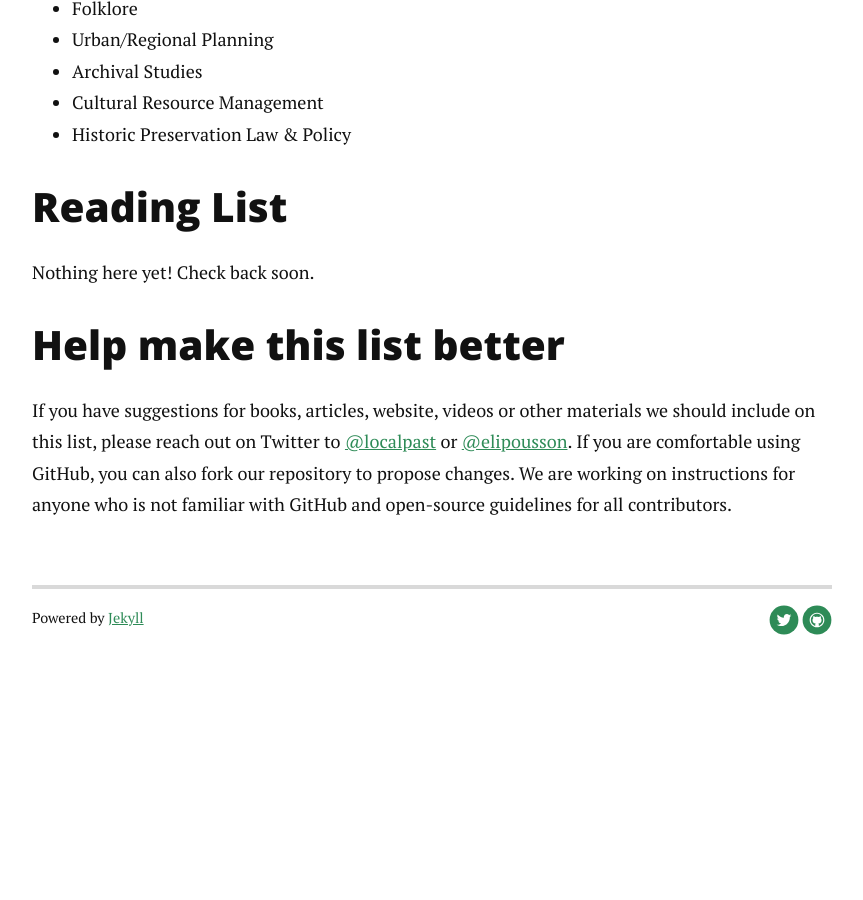
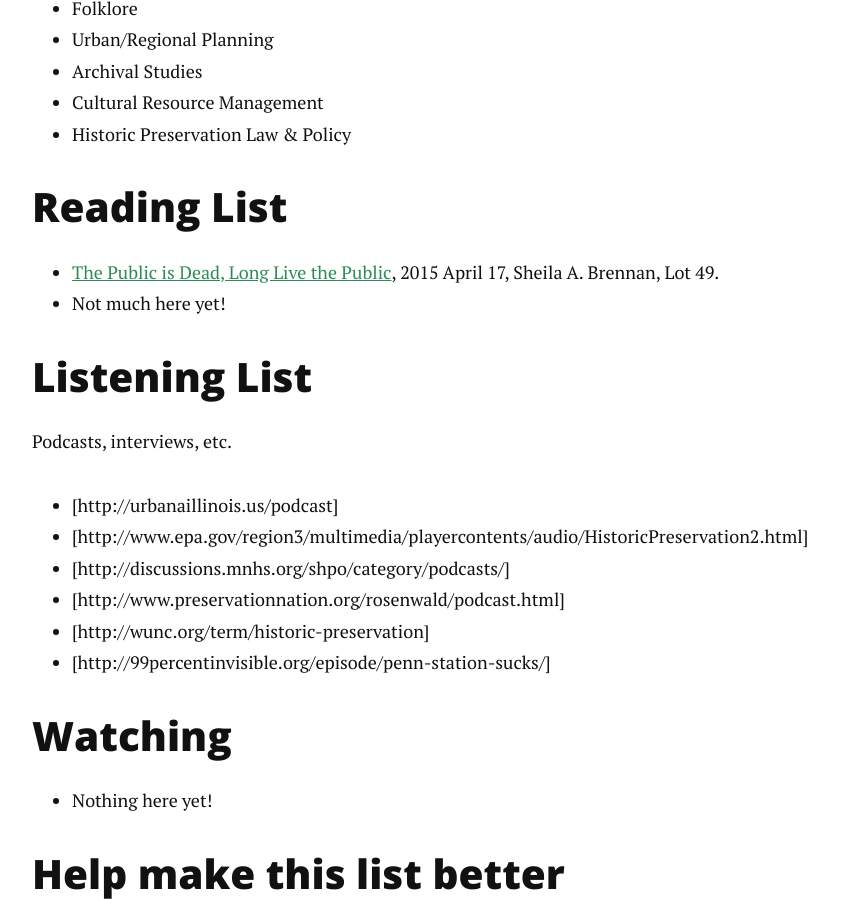
Before and after one commit to localpreservation/localpreservation.github.io, a Jekyll site: the page built from reading.md, in a window 1280 px wide and 900 px high, scrolled down 656 px. Shown: the whole window, without its empty margins (208-1071 px from the left). Built offline with Jekyll 4.4.1, drawn with Linux system fonts in a browser that asks for light colours; nearby versions of some CDN libraries; Markdown is read by kramdown in place of the engine named in the settings; before the commit the page ends 1378 px from its top, so only the background shows below that.

Commit message:
Update reading, listening lists with a link dump
Very messy and incomplete but it is a place to start.

```diff
--- a/reading.md
+++ b/reading.md
@@ -20,7 +20,23 @@ We are putting together a reading list along with recommended videos, audio docu
 
 ## Reading List
 
-Nothing here yet! Check back soon.
+- [The Public is Dead, Long Live the Public](http://www.lotfortynine.org/2015/04/the-public-is-dead-long-live-the-public/), 2015 April 17, Sheila A. Brennan, Lot 49.
+- Not much here yet!
+
+## Listening List
+
+Podcasts, interviews, etc.
+
+- [http://urbanaillinois.us/podcast]
+- [http://www.epa.gov/region3/multimedia/playercontents/audio/HistoricPreservation2.html]
+- [http://discussions.mnhs.org/shpo/category/podcasts/]
+- [http://www.preservationnation.org/rosenwald/podcast.html]
+- [http://wunc.org/term/historic-preservation]
+- [http://99percentinvisible.org/episode/penn-station-sucks/]
+
+## Watching
+
+- Nothing here yet!
 
 ## Help make this list better
 
```
